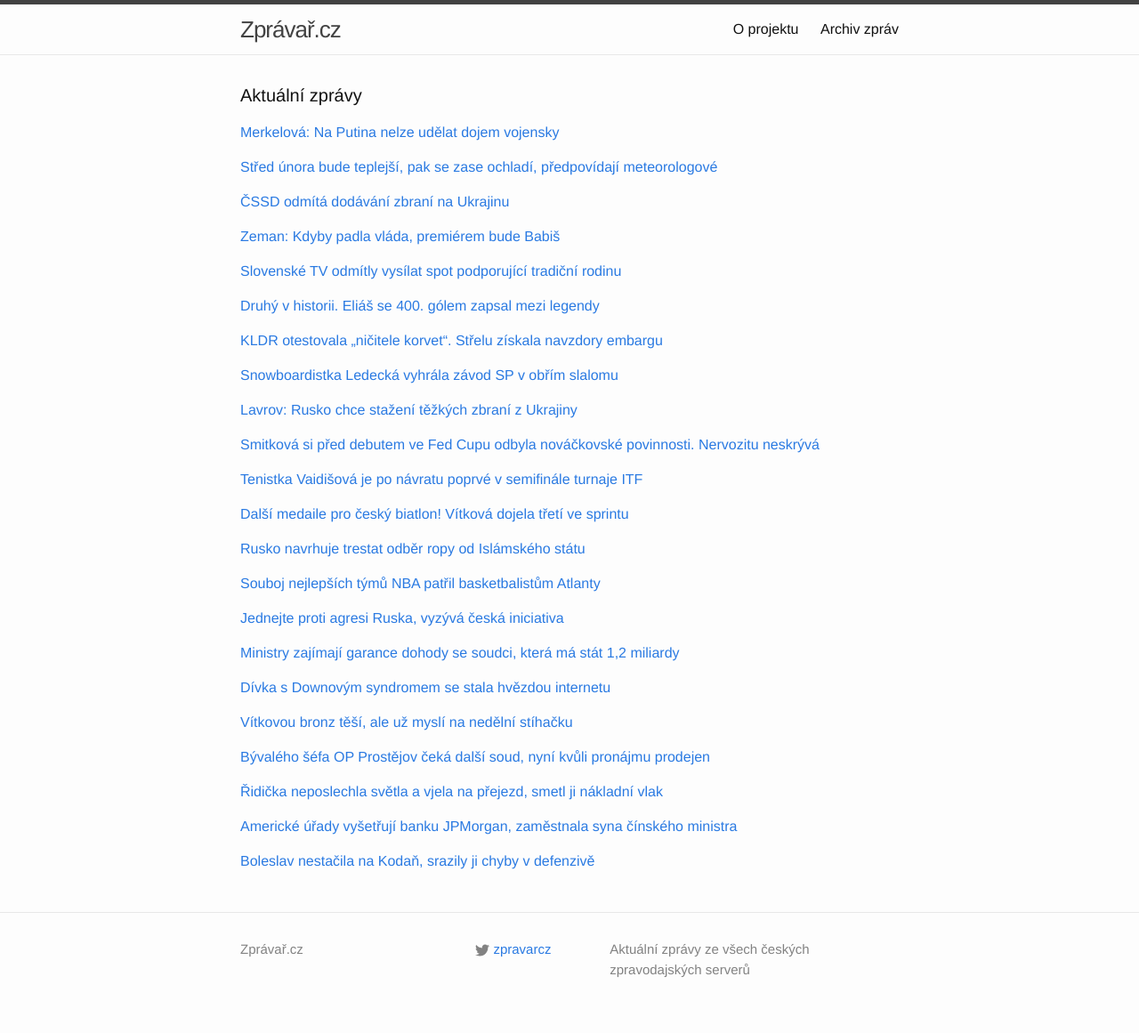
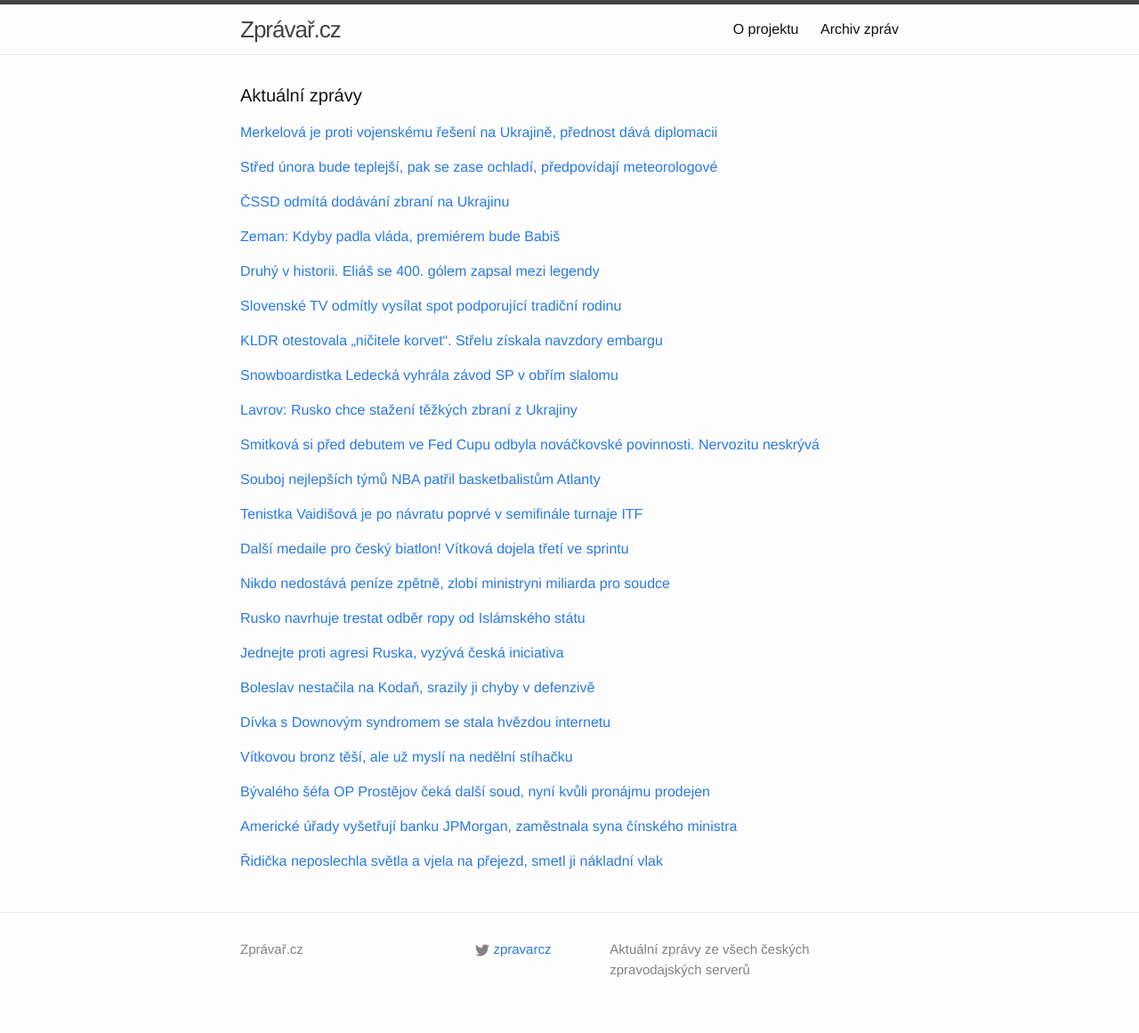
Before and after one commit to adliska/zpravar, a Jekyll site: the page built from index.html, in a window 1280 px wide. Shown: the whole page at 89% size. Built offline with Jekyll 4.4.1, drawn with Linux system fonts in a browser that asks for light colours.

Commit message:
zpravar news update

```diff
--- a/index.html
+++ b/index.html
@@ -5,9 +5,12 @@ layout: default
 <div class="home">
     <h1 class="page-heading">Aktuální zprávy</h1>
 
-<p><a href="javascript:;" onclick="toggle_visibility('zpravy0')">Merkelová: Na Putina nelze udělat dojem vojensky</a></p>
+<p><a href="javascript:;" onclick="toggle_visibility('zpravy0')">Merkelová je proti vojenskému řešení na Ukrajině, přednost dává diplomacii</a></p>
 <div id="zpravy0" style="display:none">
 <ul>
+<li><a href=http://www.rozhlas.cz/_zprava/merkelova-je-proti-vojenskemu-reseni-na-ukrajine-prednost-dava-diplomacii--1452936>Merkelová je proti vojenskému řešení na Ukrajině, přednost dává diplomacii - www.rozhlas.cz</a></li>
+<li><a href=http://www.ceskatelevize.cz/ct24/svet/300897-hollande-mirovy-plan-pro-donbas-pocita-s-demilitarizovanym-pasmem/>Hollande: Mírový plán pro Donbas počítá s demilitarizovaným pásmem - www.ceskatelevize.cz</a></li>
+<li><a href=http://www.novinky.cz/zahranicni/evropa/361042-plan-pro-ukrajinu-pocita-s-sirokou-demilitarizovanou-zonou.html>Plán pro Ukrajinu počítá s širokou demilitarizovanou zónou - www.novinky.cz</a></li>
 <li><a href=http://www.tyden.cz/rubriky/zahranici/evropa/merkelova-na-putina-nelze-udelat-dojem-vojensky_332701.html>Merkelová: Na Putina nelze udělat dojem vojensky - www.tyden.cz</a></li>
 <li><a href=http://www.ceskenoviny.cz/zpravy/zpravy/o-nove-iniciative-pro-donbas-jednaji-merkelova-porosenko-a-biden/1178548>O nové iniciativě pro Donbas jednají Merkelová, Porošenko a Biden - www.ceskenoviny.cz</a></li>
 <li><a href=http://www.rozhlas.cz/_zprava/nemecka-kanclerka-je-proti-vojenskemu-reseni-na-ukrajine-dava-prednost-diplomacii--1452936>Německá kancléřka je proti vojenskému řešení na Ukrajině, dává přednost diplomacii - www.rozhlas.cz</a></li>
@@ -83,8 +86,20 @@ layout: default
 <li><a href=http://zpravy.aktualne.cz/domaci/zeman-kdyby-padla-vlada-jmenuji-premierem-babise/r~7015dc0aae9011e4aff10025900fea04/>Zeman: Kdyby padla vláda, jmenuji premiérem Babiše - zpravy.aktualne.cz</a></li>
 <li><a href=http://zpravy.idnes.cz/babise-bych-vybral-za-premiera-rika-zeman-fp2-/domaci.aspx?c=A150206_222904_domaci_neh>Kdyby padla vláda, premiérem bude Babiš, říká Zeman - zpravy.idnes.cz</a></li>
 </ul>
-</div><p><a href="javascript:;" onclick="toggle_visibility('zpravy4')">Slovenské TV odmítly vysílat spot podporující tradiční rodinu</a></p>
+</div><p><a href="javascript:;" onclick="toggle_visibility('zpravy4')">Druhý v historii. Eliáš se 400. gólem zapsal mezi legendy</a></p>
 <div id="zpravy4" style="display:none">
+<ul>
+<li><a href=http://www.tyden.cz/rubriky/sport/hokej/nhl/druhy-v-historii-elias-se-400-golem-zapsal-mezi-legendy_332697.html>Druhý v historii. Eliáš se 400. gólem zapsal mezi legendy - www.tyden.cz</a></li>
+<li><a href=http://www.tyden.cz/rubriky/sport/hokej/nhl/elias-dal-400-gol-coby-druhy-cech-v-historii-devils-prizivili-nadeji_332686.html>Eliáš dal 400. gól coby druhý Čech v historii, Devils přiživili naději - www.tyden.cz</a></li>
+<li><a href=http://www.tyden.cz/rubriky/sport/hokej/nhl/elias-dosahl-na-svuj-ctyrsty-gol-devils-vyhrali-i-diky-golu-jagra_332686.html>Eliáš dosáhl na svůj čtyřstý gól, Devils vyhráli i díky gólu Jágra - www.tyden.cz</a></li>
+<li><a href=http://www.sportovninoviny.cz/zpravy/elias-dal-400-gol-v-nhl-k-vyhre-devils-prispel-i-jagr/1178464>Eliáš dal 400. gól v NHL, k výhře Devils přispěl i Jágr - www.sportovninoviny.cz</a></li>
+<li><a href=http://www.denik.cz/hokej/elias-dal-400-gol-v-nhl-k-vyhre-devils-prispel-i-jagr-20150207.html>Eliáš dal 400. gól v NHL, k výhře Devils přispěl i Jágr - www.denik.cz</a></li>
+<li><a href=http://hokej.idnes.cz/hokejova-nhl-c9i-/nhl.aspx?c=A150207_072747_nhl_par>Eliáš vstřelil v NHL svůj 400. gól a za New Jersey se trefil i Jágr   - hokej.idnes.cz</a></li>
+<li><a href=http://www.rozhlas.cz/_zprava/elias-pokoril-v-nhl-metu-400-golu-k-vyhre-devils-prispel-i-jagr--1452902>Eliáš pokořil v NHL metu 400 gólů, k výhře Devils přispěl i Jágr - www.rozhlas.cz</a></li>
+<li><a href=http://sport.aktualne.cz/elias-dal-400-gol-v-nhl-k-vyhre-devils-prispel-i-jagr/r~c6ca865eae9011e498be002590604f2e/>Eliáš dal 400. gól v NHL, k výhře Devils přispěl i Jágr - sport.aktualne.cz</a></li>
+</ul>
+</div><p><a href="javascript:;" onclick="toggle_visibility('zpravy5')">Slovenské TV odmítly vysílat spot podporující tradiční rodinu</a></p>
+<div id="zpravy5" style="display:none">
 <ul>
 <li><a href=http://echo24.cz/a/iBPPR>Slovenské TV odmítly vysílat spot podporující tradiční rodinu - echo24.cz</a></li>
 <li><a href=http://www.tyden.cz/rubriky/zahranici/evropa/slovaci-rozhoduji-o-tradicni-rodine-a-o-mensinach_332692.html>Slováci rozhodují o tradiční rodině - a o menšinách - www.tyden.cz</a></li>
@@ -94,18 +109,6 @@ layout: default
 <li><a href=http://zpravy.aktualne.cz/zahranici/adopce-homosexualy-referendum-na-slovensku-zacalo/r~bfea0238ae9a11e49bec0025900fea04/>Adopce homosexuály? Referendum na Slovensku začalo - zpravy.aktualne.cz</a></li>
 <li><a href=http://www.novinky.cz/zahranicni/evropa/361030-slovaci-ve-vypjatem-referendu-rozhodnou-o-gayich-a-eutanazii.html>Slováci ve vypjatém referendu rozhodnou o gayích a eutanazii - www.novinky.cz</a></li>
 <li><a href=http://www.ceskatelevize.cz/ct24/svet/300790-slovenske-referendum-o-tradicni-rodine-asi-ztroskota-na-male-ucasti/>Slovenské referendum o tradiční rodině asi ztroskotá na malé účasti - www.ceskatelevize.cz</a></li>
-</ul>
-</div><p><a href="javascript:;" onclick="toggle_visibility('zpravy5')">Druhý v historii. Eliáš se 400. gólem zapsal mezi legendy</a></p>
-<div id="zpravy5" style="display:none">
-<ul>
-<li><a href=http://www.tyden.cz/rubriky/sport/hokej/nhl/druhy-v-historii-elias-se-400-golem-zapsal-mezi-legendy_332697.html>Druhý v historii. Eliáš se 400. gólem zapsal mezi legendy - www.tyden.cz</a></li>
-<li><a href=http://www.tyden.cz/rubriky/sport/hokej/nhl/elias-dal-400-gol-coby-druhy-cech-v-historii-devils-prizivili-nadeji_332686.html>Eliáš dal 400. gól coby druhý Čech v historii, Devils přiživili naději - www.tyden.cz</a></li>
-<li><a href=http://www.tyden.cz/rubriky/sport/hokej/nhl/elias-dosahl-na-svuj-ctyrsty-gol-devils-vyhrali-i-diky-golu-jagra_332686.html>Eliáš dosáhl na svůj čtyřstý gól, Devils vyhráli i díky gólu Jágra - www.tyden.cz</a></li>
-<li><a href=http://www.sportovninoviny.cz/zpravy/elias-dal-400-gol-v-nhl-k-vyhre-devils-prispel-i-jagr/1178464>Eliáš dal 400. gól v NHL, k výhře Devils přispěl i Jágr - www.sportovninoviny.cz</a></li>
-<li><a href=http://www.denik.cz/hokej/elias-dal-400-gol-v-nhl-k-vyhre-devils-prispel-i-jagr-20150207.html>Eliáš dal 400. gól v NHL, k výhře Devils přispěl i Jágr - www.denik.cz</a></li>
-<li><a href=http://hokej.idnes.cz/hokejova-nhl-c9i-/nhl.aspx?c=A150207_072747_nhl_par>Eliáš vstřelil v NHL svůj 400. gól a za New Jersey se trefil i Jágr   - hokej.idnes.cz</a></li>
-<li><a href=http://www.rozhlas.cz/_zprava/elias-pokoril-v-nhl-metu-400-golu-k-vyhre-devils-prispel-i-jagr--1452902>Eliáš pokořil v NHL metu 400 gólů, k výhře Devils přispěl i Jágr - www.rozhlas.cz</a></li>
-<li><a href=http://sport.aktualne.cz/elias-dal-400-gol-v-nhl-k-vyhre-devils-prispel-i-jagr/r~c6ca865eae9011e498be002590604f2e/>Eliáš dal 400. gól v NHL, k výhře Devils přispěl i Jágr - sport.aktualne.cz</a></li>
 </ul>
 </div><p><a href="javascript:;" onclick="toggle_visibility('zpravy6')">KLDR otestovala „ničitele korvet“. Střelu získala navzdory embargu</a></p>
 <div id="zpravy6" style="display:none">
@@ -146,80 +149,81 @@ layout: default
 <li><a href=http://www.tyden.cz/rubriky/sport/tenis/cesky-jsou-na-kanadu-pliskova-doufam-ze-neznervoznim_332652.html>Češky jsou na Kanadu. Plíšková: Doufám, že neznervózním - www.tyden.cz</a></li>
 <li><a href=http://www.tyden.cz/rubriky/sport/tenis/cesky-jsou-na-kanadu-doufam-ze-neznervoznim-rika-pliskova_332652.html>Češky jsou na Kanadu. Doufám, že neznervózním, říká Plíšková - www.tyden.cz</a></li>
 </ul>
-</div><p><a href="javascript:;" onclick="toggle_visibility('zpravy10')">Tenistka Vaidišová je po návratu poprvé v semifinále turnaje ITF</a></p>
+</div><p><a href="javascript:;" onclick="toggle_visibility('zpravy10')">Souboj nejlepších týmů NBA patřil basketbalistům Atlanty</a></p>
 <div id="zpravy10" style="display:none">
+<ul>
+<li><a href=http://www.sportovninoviny.cz/zpravy/souboj-nejlepsich-tymu-nba-patril-basketbalistum-atlanty/1178495>Souboj nejlepších týmů NBA patřil basketbalistům Atlanty - www.sportovninoviny.cz</a></li>
+<li><a href=http://sport.aktualne.cz/souboj-nejlepsich-tymu-nba-patril-basketbalistum-atlanty/r~b7ab118aaea311e4a10c0025900fea04/>Souboj nejlepších týmů NBA patřil basketbalistům Atlanty - sport.aktualne.cz</a></li>
+<li><a href=http://sport.idnes.cz/vysledky-basketbalove-nba-dcg-/basket.aspx?c=A150207_092303_sport-basket_par>Souboj lídrů NBA ovládla Atlanta, Cleveland přišel o vítěznou sérii - sport.idnes.cz</a></li>
+<li><a href=http://www.denik.cz/ostatni_sport/bitvu-lidru-v-nba-rezirovala-atlanta-golden-state-jen-marne-dotahovalo-20150207.html>Bitvu lídrů v NBA režírovala Atlanta. Golden State jen marně dotahovalo - www.denik.cz</a></li>
+</ul>
+</div><p><a href="javascript:;" onclick="toggle_visibility('zpravy11')">Tenistka Vaidišová je po návratu poprvé v semifinále turnaje ITF</a></p>
+<div id="zpravy11" style="display:none">
 <ul>
 <li><a href=http://www.sportovninoviny.cz/zpravy/tenistka-vaidisova-je-po-navratu-poprve-v-semifinale-turnaje-itf/1178522>Tenistka Vaidišová je po návratu poprvé v semifinále turnaje ITF - www.sportovninoviny.cz</a></li>
 <li><a href=http://sport.aktualne.cz/vaidisova-je-po-navratu-poprve-v-semifinale-turnaje-itf/r~fde1dddcaeb211e4ab15002590604f2e/>Vaidišová je po návratu poprvé v semifinále turnaje ITF - sport.aktualne.cz</a></li>
 <li><a href=http://sport.idnes.cz/vaidisova-je-po-navratu-poprve-v-semifinale-turnaje-itf-pjr-/tenis.aspx?c=A150207_111249_tenis_par>Vaidišová uspěla šestkrát za sebou a po návratu je poprvé v semifinále - sport.idnes.cz</a></li>
 <li><a href=http://www.denik.cz/tenis/vaidisova-pokracuje-v-uspesnem-comebacku-poprve-si-zahraje-semifinale-20150207.html>Vaidišová pokračuje v comebacku, poprvé si zahraje semifinále ITF - www.denik.cz</a></li>
 </ul>
-</div><p><a href="javascript:;" onclick="toggle_visibility('zpravy11')">Další medaile pro český biatlon! Vítková dojela třetí ve sprintu</a></p>
-<div id="zpravy11" style="display:none">
+</div><p><a href="javascript:;" onclick="toggle_visibility('zpravy12')">Další medaile pro český biatlon! Vítková dojela třetí ve sprintu</a></p>
+<div id="zpravy12" style="display:none">
 <ul>
 <li><a href=http://www.rozhlas.cz/_zprava/dalsi-medaile-pro-cesky-biatlon-vitkova-dojela-treti-ve-sprintu--1452949>Další medaile pro český biatlon! Vítková dojela třetí ve sprintu - www.rozhlas.cz</a></li>
 <li><a href=http://www.tyden.cz/rubriky/sport/zimni-sporty/vitkova-treti-ke-stribru-ze-stafety-pribyla-druha-medaile_332705.html>Vítková třetí! Ke stříbru ze štafety přibyla druhá medaile - www.tyden.cz</a></li>
 <li><a href=http://www.denik.cz/zimni_sporty/druha-medaile-vitkova-pred-ceskym-kotlem-vybojovala-ve-sprintu-bronz-20150207.html>Druhá medaile. Vítková před českým kotlem vybojovala ve sprintu bronz - www.denik.cz</a></li>
 <li><a href=http://www.sportovninoviny.cz/zpravy/biatlonistka-vitkova-ma-bronz-ze-sprintu-v-novem-meste-na-morave/1178449>Biatlonistka Vítková má bronz ze sprintu v Novém Městě na Moravě - www.sportovninoviny.cz</a></li>
 </ul>
-</div><p><a href="javascript:;" onclick="toggle_visibility('zpravy12')">Rusko navrhuje trestat odběr ropy od Islámského státu</a></p>
-<div id="zpravy12" style="display:none">
+</div><p><a href="javascript:;" onclick="toggle_visibility('zpravy13')">Nikdo nedostává peníze zpětně, zlobí ministryni miliarda pro soudce</a></p>
+<div id="zpravy13" style="display:none">
+<ul>
+<li><a href=http://zpravy.idnes.cz/nikdo-nedostava-penize-zpetne-zlobi-ministryni-miliarda-pro-soudce-116-/domaci.aspx?c=A150207_113253_domaci_kop>Nikdo nedostává peníze zpětně, zlobí ministryni miliarda pro soudce - zpravy.idnes.cz</a></li>
+<li><a href=http://zpravy.idnes.cz/platy-soudcu-dohoda-valkova-d1c-/domaci.aspx?c=A150207_113253_domaci_kop>Ministry zajímají garance dohody se soudci, která má stát 1,2 miliardy - zpravy.idnes.cz</a></li>
+<li><a href=http://zpravy.idnes.cz/ministry-zajimaji-garance-dohody-se-soudci-ktera-ma-stat-1-2-miliardy-1px-/domaci.aspx?c=A150207_113253_domaci_kop>Ministry zajímají garance dohody se soudci, která má stát 1,2 miliardy - zpravy.idnes.cz</a></li>
+<li><a href=http://www.rozhlas.cz/_zprava/soudci-a-zalobci-dostanou-doplatek-12-miliardy-vzdaji-se-casti-naroku--1452821>Soudci a žalobci dostanou doplatek 1,2 miliardy, vzdají se části nároků - www.rozhlas.cz</a></li>
+</ul>
+</div><p><a href="javascript:;" onclick="toggle_visibility('zpravy14')">Rusko navrhuje trestat odběr ropy od Islámského státu</a></p>
+<div id="zpravy14" style="display:none">
 <ul>
 <li><a href=http://zpravy.e15.cz/zahranicni/politika/rusko-navrhuje-trestat-odber-ropy-od-islamskeho-statu-1160612>Rusko navrhuje trestat odběr ropy od Islámského státu - zpravy.e15.cz</a></li>
 <li><a href=http://www.novinky.cz/ekonomika/361047-rusko-vyzyva-k-trestani-nakupu-ropy-od-islamistickych-teroristu.html>Rusko vyzývá k trestání nákupu ropy od islamistických teroristů - www.novinky.cz</a></li>
 <li><a href=http://zpravy.e15.cz/zahranicni/politika/rusko-chce-trestat-odber-ropy-od-islamskeho-statu-1160612>Rusko chce trestat odběr ropy od Islámského státu - zpravy.e15.cz</a></li>
 <li><a href=http://www.ceskenoviny.cz/zpravy/zpravy/navrh-rezoluce-rb-osn-vyzyva-k-trestani-nakupu-ropy-od-teroristu/1178498>Návrh rezoluce RB OSN vyzývá k trestání nákupu ropy od teroristů - www.ceskenoviny.cz</a></li>
 </ul>
-</div><p><a href="javascript:;" onclick="toggle_visibility('zpravy13')">Souboj nejlepších týmů NBA patřil basketbalistům Atlanty</a></p>
-<div id="zpravy13" style="display:none">
-<ul>
-<li><a href=http://www.sportovninoviny.cz/zpravy/souboj-nejlepsich-tymu-nba-patril-basketbalistum-atlanty/1178495>Souboj nejlepších týmů NBA patřil basketbalistům Atlanty - www.sportovninoviny.cz</a></li>
-<li><a href=http://sport.aktualne.cz/souboj-nejlepsich-tymu-nba-patril-basketbalistum-atlanty/r~b7ab118aaea311e4a10c0025900fea04/>Souboj nejlepších týmů NBA patřil basketbalistům Atlanty - sport.aktualne.cz</a></li>
-<li><a href=http://sport.idnes.cz/vysledky-basketbalove-nba-dcg-/basket.aspx?c=A150207_092303_sport-basket_par>Souboj lídrů NBA ovládla Atlanta, Cleveland přišel o vítěznou sérii - sport.idnes.cz</a></li>
-<li><a href=http://www.denik.cz/ostatni_sport/bitvu-lidru-v-nba-rezirovala-atlanta-golden-state-jen-marne-dotahovalo-20150207.html>Bitvu lídrů v NBA režírovala Atlanta. Golden State jen marně dotahovalo - www.denik.cz</a></li>
-</ul>
-</div><p><a href="javascript:;" onclick="toggle_visibility('zpravy14')">Jednejte proti agresi Ruska, vyzývá česká iniciativa</a></p>
-<div id="zpravy14" style="display:none">
+</div><p><a href="javascript:;" onclick="toggle_visibility('zpravy15')">Jednejte proti agresi Ruska, vyzývá česká iniciativa</a></p>
+<div id="zpravy15" style="display:none">
 <ul>
 <li><a href=http://www.tyden.cz/rubriky/domaci/politika/jednejte-proti-agresi-ruska-vyzyva-ceska-iniciativa_332694.html>Jednejte proti agresi Ruska, vyzývá česká iniciativa - www.tyden.cz</a></li>
 <li><a href=http://www.ceskenoviny.cz/zpravy/zpravy/tisice-lidi-vyzyvaji-lidry-statu-nato-k-reakci-na-politiku-ruska/1178500>Tisíce lidí vyzývají lídry států NATO k reakci na politiku Ruska - www.ceskenoviny.cz</a></li>
 <li><a href=http://www.denik.cz/z_domova/tisice-lidi-vyzyvaji-lidry-statu-nato-k-reakci-na-politiku-ruska-20150207.html>Tisíce lidí vyzývají lídry států NATO k reakci na politiku Ruska - www.denik.cz</a></li>
 <li><a href=http://www.novinky.cz/domaci/361038-pres-deset-tisic-lidi-podporilo-ceskou-vyzvu-k-reakci-zapadu-na-politiku-ruska.html>Přes deset tisíc lidí podpořilo českou výzvu k reakci Západu na politiku Ruska  - www.novinky.cz</a></li>
 </ul>
-</div><p><a href="javascript:;" onclick="toggle_visibility('zpravy15')">Ministry zajímají garance dohody se soudci, která má stát 1,2 miliardy</a></p>
-<div id="zpravy15" style="display:none">
+</div><p><a href="javascript:;" onclick="toggle_visibility('zpravy16')">Boleslav nestačila na Kodaň, srazily ji chyby v defenzivě</a></p>
+<div id="zpravy16" style="display:none">
 <ul>
-<li><a href=http://zpravy.idnes.cz/platy-soudcu-dohoda-valkova-d1c-/domaci.aspx?c=A150207_113253_domaci_kop>Ministry zajímají garance dohody se soudci, která má stát 1,2 miliardy - zpravy.idnes.cz</a></li>
-<li><a href=http://zpravy.idnes.cz/ministry-zajimaji-garance-dohody-se-soudci-ktera-ma-stat-1-2-miliardy-1px-/domaci.aspx?c=A150207_113253_domaci_kop>Ministry zajímají garance dohody se soudci, která má stát 1,2 miliardy - zpravy.idnes.cz</a></li>
-<li><a href=http://www.rozhlas.cz/_zprava/soudci-a-zalobci-dostanou-doplatek-12-miliardy-vzdaji-se-casti-naroku--1452821>Soudci a žalobci dostanou doplatek 1,2 miliardy, vzdají se části nároků - www.rozhlas.cz</a></li>
+<li><a href=http://fotbal.idnes.cz/priprava-mlada-boleslav-kodan-d26-/fotbal.aspx?c=A150207_145214_fotbal_elv>Boleslav nestačila na Kodaň, srazily ji chyby v defenzivě - fotbal.idnes.cz</a></li>
+<li><a href=http://www.denik.cz/fotbal/porazka-na-zaver-boleslav-zakoncila-turnaj-v-portugalsku-prohrou-s-kodani-201502.html>Porážka na závěr. Boleslav na turnaji v Portugalsku padla s Kodaní - www.denik.cz</a></li>
+<li><a href=http://sport.aktualne.cz/fotbalove-pripravy/r~40d84980aec911e4b98c002590604f2e/>Fotbalisté Boleslavi proti FC Kodani neudržela vedení - sport.aktualne.cz</a></li>
 </ul>
-</div><p><a href="javascript:;" onclick="toggle_visibility('zpravy16')">Dívka s Downovým syndromem se stala hvězdou internetu</a></p>
-<div id="zpravy16" style="display:none">
+</div><p><a href="javascript:;" onclick="toggle_visibility('zpravy17')">Dívka s Downovým syndromem se stala hvězdou internetu</a></p>
+<div id="zpravy17" style="display:none">
 <ul>
 <li><a href=http://www.novinky.cz/koktejl/361040-divka-s-downovym-syndromem-se-stala-hvezdou-internetu.html>Dívka s Downovým syndromem se stala hvězdou internetu - www.novinky.cz</a></li>
 <li><a href=http://www.novinky.cz/koktejl/361040-divka-s-downovym-syndromem-nazpivala-hit-internetu.html>Dívka s Downovým syndromem nazpívala hit internetu - www.novinky.cz</a></li>
 <li><a href=http://www.novinky.cz/koktejl/361040-pisen-dvanactilete-divky-s-downovym-syndromem-je-hitem-internetu.html>Píseň dvanáctileté dívky s Downovým syndromem je hitem internetu - www.novinky.cz</a></li>
 </ul>
-</div><p><a href="javascript:;" onclick="toggle_visibility('zpravy17')">Vítkovou bronz těší, ale už myslí na nedělní stíhačku</a></p>
-<div id="zpravy17" style="display:none">
+</div><p><a href="javascript:;" onclick="toggle_visibility('zpravy18')">Vítkovou bronz těší, ale už myslí na nedělní stíhačku</a></p>
+<div id="zpravy18" style="display:none">
 <ul>
 <li><a href=http://sport.aktualne.cz/vitkovou-bronz-tesi-ale-uz-mysli-na-nedelni-stihacku/r~762762c6aed111e49f60002590604f2e/>Vítkovou bronz těší, ale už myslí na nedělní stíhačku - sport.aktualne.cz</a></li>
 <li><a href=http://www.tyden.cz/rubriky/sport/zimni-sporty/vitkova-litovala-prvni-rany-ale-bronz-je-uzasny-zarila_332708.html>Vítková litovala první rány. Ale bronz je úžasný, zářila - www.tyden.cz</a></li>
 <li><a href=http://www.sportovninoviny.cz/zpravy/treti-misto-doma-je-hezke-ale-ve-stihacce-muze-vitkova-vys/1178567>Třetí místo doma je hezké, ale ve stíhačce může Vítková výš - www.sportovninoviny.cz</a></li>
 </ul>
-</div><p><a href="javascript:;" onclick="toggle_visibility('zpravy18')">Bývalého šéfa OP Prostějov čeká další soud, nyní kvůli pronájmu prodejen</a></p>
-<div id="zpravy18" style="display:none">
+</div><p><a href="javascript:;" onclick="toggle_visibility('zpravy19')">Bývalého šéfa OP Prostějov čeká další soud, nyní kvůli pronájmu prodejen</a></p>
+<div id="zpravy19" style="display:none">
 <ul>
 <li><a href=http://zpravy.e15.cz/domaci/udalosti/byvaleho-sefa-op-prostejov-ceka-dalsi-soud-nyni-kvuli-pronajmu-prodejen-1160597>Bývalého šéfa OP Prostějov čeká další soud, nyní kvůli pronájmu prodejen - zpravy.e15.cz</a></li>
 <li><a href=http://zpravy.aktualne.cz/regiony/olomoucky/byvaly-sef-op-prostejov-tuhy-skonci-opet-pred-soudem/r~01a6b62aaea611e4833a0025900fea04/>Bývalý šéf OP Prostějov Tuhý skončí opět před soudem - zpravy.aktualne.cz</a></li>
 <li><a href=http://www.denik.cz/z_domova/byvaly-sef-op-prostejov-tuhy-pujde-opet-pred-soud-kvuli-pronajmu-prodejen-201502.html>Exšéf OP Prostějov Tuhý půjde před soud kvůli pronájmu prodejen - www.denik.cz</a></li>
-</ul>
-</div><p><a href="javascript:;" onclick="toggle_visibility('zpravy19')">Řidička neposlechla světla a vjela na přejezd, smetl ji nákladní vlak</a></p>
-<div id="zpravy19" style="display:none">
-<ul>
-<li><a href=http://budejovice.idnes.cz/nehoda-v-kaplici-srazka-auta-s-vlakem-dvt-/budejovice-zpravy.aspx?c=A150207_144600_budejovice-zpravy_eb>Řidička neposlechla světla a vjela na přejezd, smetl ji nákladní vlak - budejovice.idnes.cz</a></li>
-<li><a href=http://www.rozhlas.cz/_zprava/na-zeleznicnim-prejezdu-u-kaplice-vjelo-auto-pod-nakladni-vlak--1452940>Na železničním přejezdu u Kaplice vjelo auto pod nákladní vlak - www.rozhlas.cz</a></li>
-<li><a href=http://www.ceskenoviny.cz/zpravy/zpravy/na-zeleznicnim-prejezdu-u-kaplice-vjelo-auto-pod-nakladni-vlak/1178516>Na železničním přejezdu u Kaplice vjelo auto pod nákladní vlak - www.ceskenoviny.cz</a></li>
 </ul>
 </div><p><a href="javascript:;" onclick="toggle_visibility('zpravy20')">Americké úřady vyšetřují banku JPMorgan, zaměstnala syna čínského ministra</a></p>
 <div id="zpravy20" style="display:none">
```
Also changed, not shown: other parts of index.html (+4 -4 lines).
